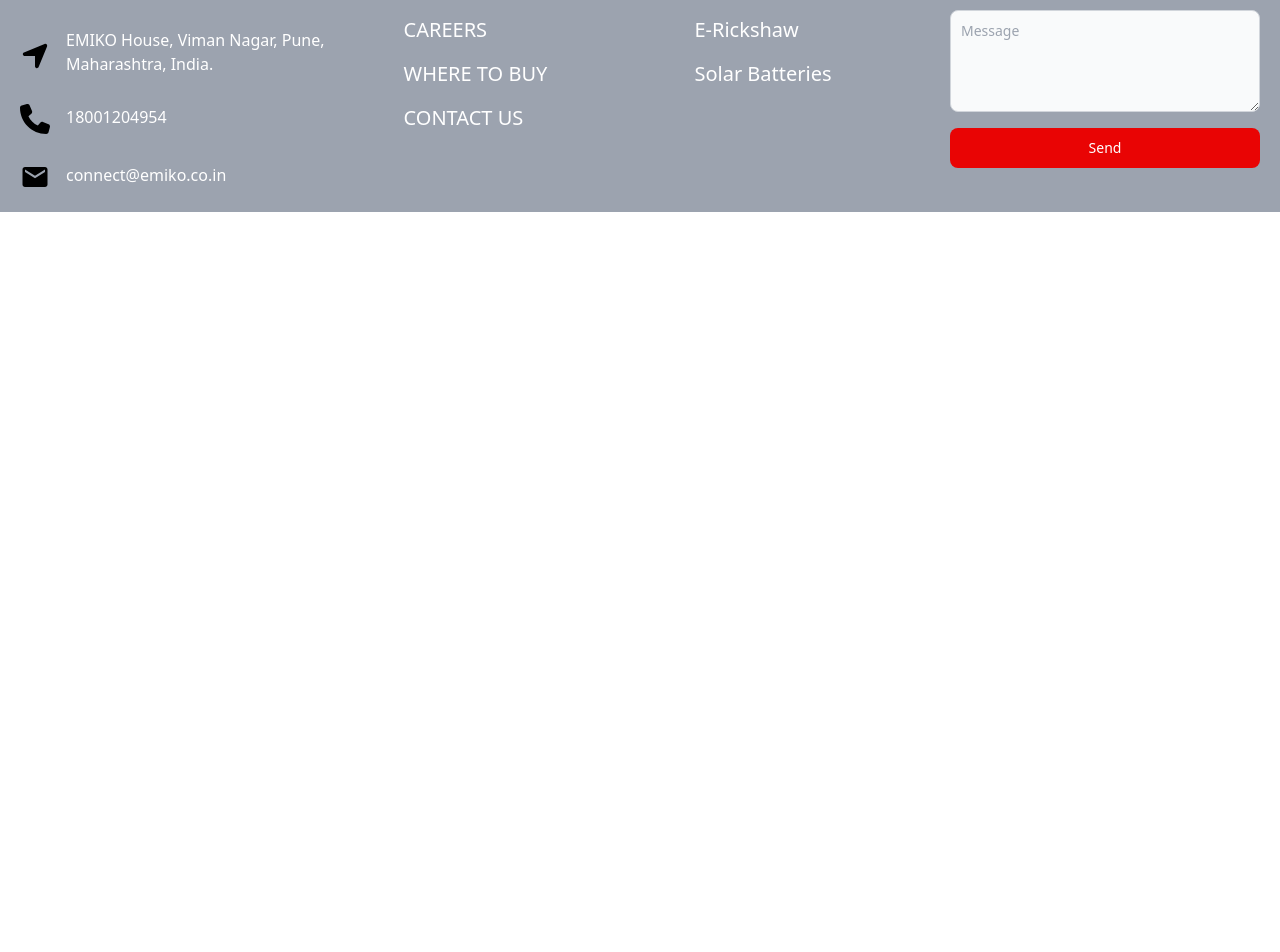
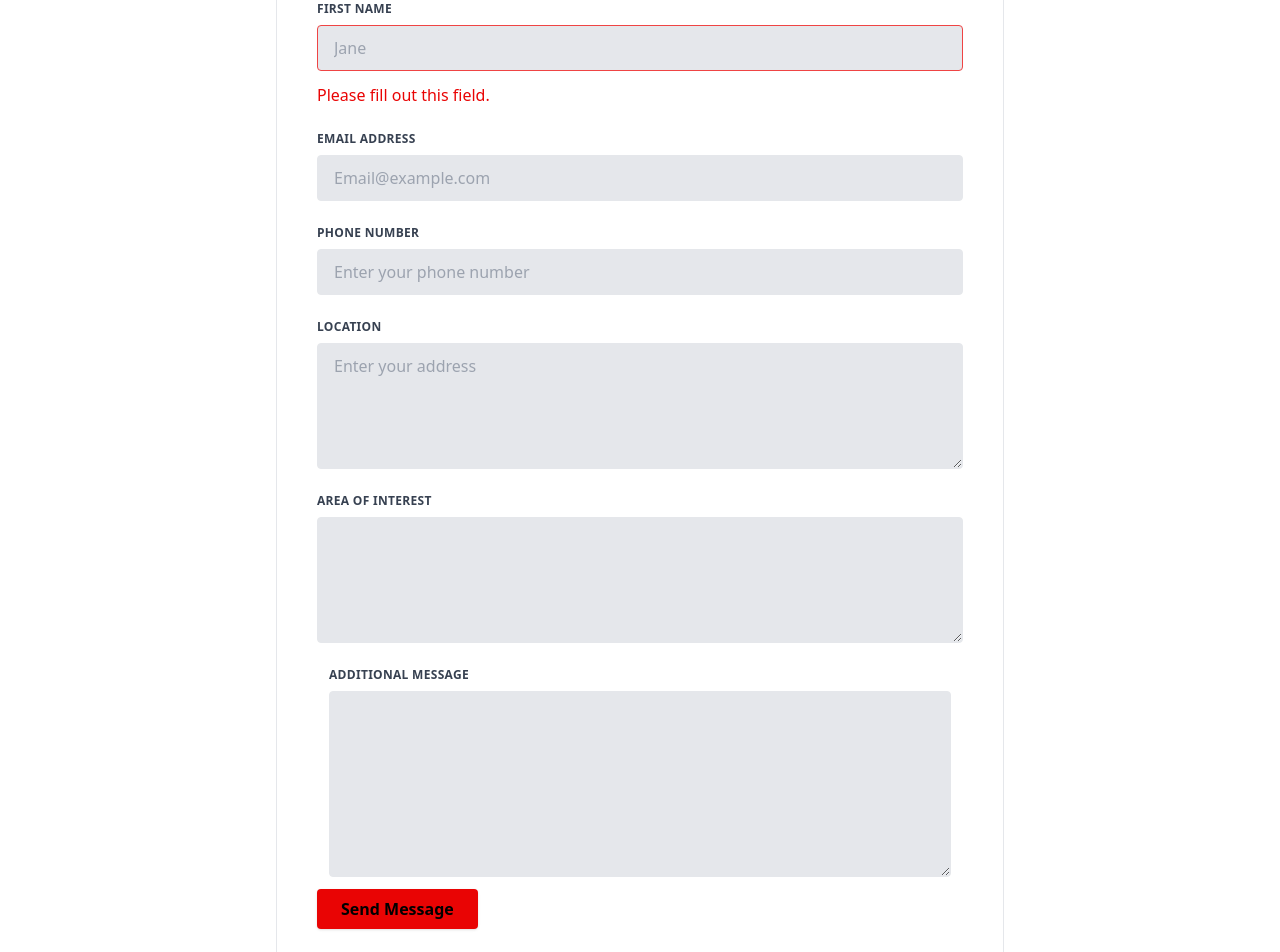
Before and after one commit to rohit-rambade/Emiko, a React (Vite) app: page /carrers in a window 1280 px wide. Shown: the part 1840-2792 px from the top of the page. Before the commit the page ends 2052 px from the top, so only its background shows below. Built offline with nearby package versions, Linux system fonts and the light colour scheme.

Commit message:
Completed form in career page

```diff
--- a/src/pages/Careers.jsx
+++ b/src/pages/Careers.jsx
@@ -1,7 +1,36 @@
-import React from "react";
+import React, { useState } from "react";
 import circle from "../assets/careers/careerCircle.png";
 import { departments } from "../constants/departments";
 const Careers = () => {
+  // -------------------------------------------------for form------------------------------------
+  const [phoneNumber, setPhoneNumber] = useState("");
+  const [phoneNumberError, setPhoneNumberError] = useState("");
+  const [location, setLocation] = useState("");
+
+  const handlePhoneNumberChange = (e) => {
+    const value = e.target.value;
+    setPhoneNumber(value);
+    const phoneNumberPattern = /^\d{10}$/;
+    if (!phoneNumberPattern.test(value)) {
+      setPhoneNumberError("Please enter a valid 10-digit phone number");
+    } else {
+      setPhoneNumberError("");
+    }
+  };
+
+  const handleSubmit = (e) => {
+    e.preventDefault();
+    console.log("Submitted phone number:", phoneNumber);
+    console.log("Submitted location:", location);
+    // Add your form submission logic here
+  };
+
+  const handleLocationChange = (e) => {
+    const value = e.target.value;
+    setLocation(value);
+  };
+  // -------------------------------------------------for form------------------------------------
+
   return (
     <div>
       <div className="flex justify-center content-center">
@@ -51,6 +80,140 @@ const Careers = () => {
           </div>
         </section>
       </div>
+      {/* ------------------------------------------------------Form-------------------------------------- */}
+      <div className="max-w-screen-md mx-auto p-5 ">
+        <div className="  flex flex-col gap-y-2 text-center py-4">
+          <p className="text-lg">
+            If you think you can innovate and apply your knowledge to the best
+            of use, write to us at{" "}
+            <span className="s text-primary">connect@emiko.co.in</span> to
+            apply.
+          </p>
+          <h1 className="text-blue-800 text-xl">
+            Alternatively, please submit your application here
+          </h1>
+        </div>
+        <div className="grid grid-cols-1  border">
+          <form className="md:col-span-8 p-10" onSubmit={handleSubmit}>
+            <div className="flex flex-wrap -mx-3 mb-6">
+              <div className="w-full  px-3 mb-6 md:mb-0">
+                <label
+                  className="block uppercase tracking-wide text-gray-700 text-xs font-bold mb-2"
+                  htmlFor="grid-first-name"
+                >
+                  First Name
+                </label>
+                <input
+                  className="appearance-none block w-full bg-gray-200 text-gray-700 border border-red-500 rounded py-3 px-4 mb-3 leading-tight focus:outline-none focus:bg-white"
+                  id="grid-first-name"
+                  type="text"
+                  placeholder="Jane"
+                />
+                <p className="text-primary text-base ">
+                  Please fill out this field.
+                </p>
+              </div>
+            </div>
+
+            <div className="mb-6">
+              <label
+                htmlFor="grid-email"
+                className="block uppercase tracking-wide text-gray-700 text-xs font-bold mb-2"
+              >
+                Email Address
+              </label>
+              <input
+                className="appearance-none block w-full bg-gray-200 text-gray-700 border border-gray-200 rounded py-3 px-4 mb-3 leading-tight focus:outline-none focus:bg-white focus:border-gray-500"
+                id="grid-email"
+                type="email"
+                placeholder="Email@example.com"
+              />
+            </div>
+
+            <div className="mb-6">
+              <label
+                htmlFor="phoneNumber"
+                className="block uppercase tracking-wide text-gray-700 text-xs font-bold mb-2"
+              >
+                Phone Number
+              </label>
+              <input
+                type="tel"
+                id="phoneNumber"
+                name="phoneNumber"
+                value={phoneNumber}
+                onChange={handlePhoneNumberChange}
+                placeholder="Enter your phone number"
+                className="appearance-none block w-full bg-gray-200 text-gray-700 border border-gray-200 rounded py-3 px-4 leading-tight focus:outline-none focus:bg-white focus:border-gray-500"
+              />
+              {phoneNumberError && (
+                <span style={{ color: "red" }}>{phoneNumberError}</span>
+              )}
+            </div>
+
+            <div className="mb-6">
+              <label
+                htmlFor="location"
+                className="block uppercase tracking-wide text-gray-700 text-xs font-bold mb-2"
+              >
+                Location
+              </label>
+              <textarea
+                id="location"
+                name="location"
+                value={location}
+                onChange={handleLocationChange}
+                placeholder="Enter your address"
+                rows={5} // Increase the number of rows
+                className="appearance-none block w-full bg-gray-200 text-gray-700 border border-gray-200 rounded py-3 px-4 leading-tight focus:outline-none focus:bg-white focus:border-gray-500"
+              ></textarea>
+            </div>
+
+            <div className="mb-6">
+              <label
+                htmlFor="location"
+                className="block uppercase tracking-wide text-gray-700 text-xs font-bold mb-2"
+              >
+                Area of interest
+              </label>
+              <textarea
+                id="location"
+                name="location"
+                value={location}
+                onChange={handleLocationChange}
+                placeholder=""
+                rows={5} // Increase the number of rows
+                className="appearance-none block w-full bg-gray-200 text-gray-700 border border-gray-200 rounded py-3 px-4 leading-tight focus:outline-none focus:bg-white focus:border-gray-500"
+              ></textarea>
+            </div>
+
+            <div className="w-full px-3">
+              <label
+                className="block uppercase tracking-wide text-gray-700 text-xs font-bold mb-2"
+                htmlFor="grid-password"
+              >
+                Additional Message
+              </label>
+              <textarea
+                rows="8"
+                className="appearance-none block w-full bg-gray-200 text-gray-700 border border-gray-200 rounded py-3 px-4 mb-3 leading-tight focus:outline-none focus:bg-white focus:border-gray-500"
+              ></textarea>
+            </div>
+
+            <div className="flex flex-wrap -mx-3 mb-6">
+              <div className="flex justify-between w-full px-3">
+                <button
+                  className="shadow bg-primary hover:bg-red-500 focus:shadow-outline focus:outline-none text-black font-semibold py-2 px-6 rounded"
+                  type="submit"
+                >
+                  Send Message
+                </button>
+              </div>
+            </div>
+          </form>
+        </div>
+      </div>
+      {/* ------------------------------------------------------form--------------------------------------- */}
     </div>
   );
 };
```
Also changed, not shown: 1 other file (tests, documents, lock files or other folders).
